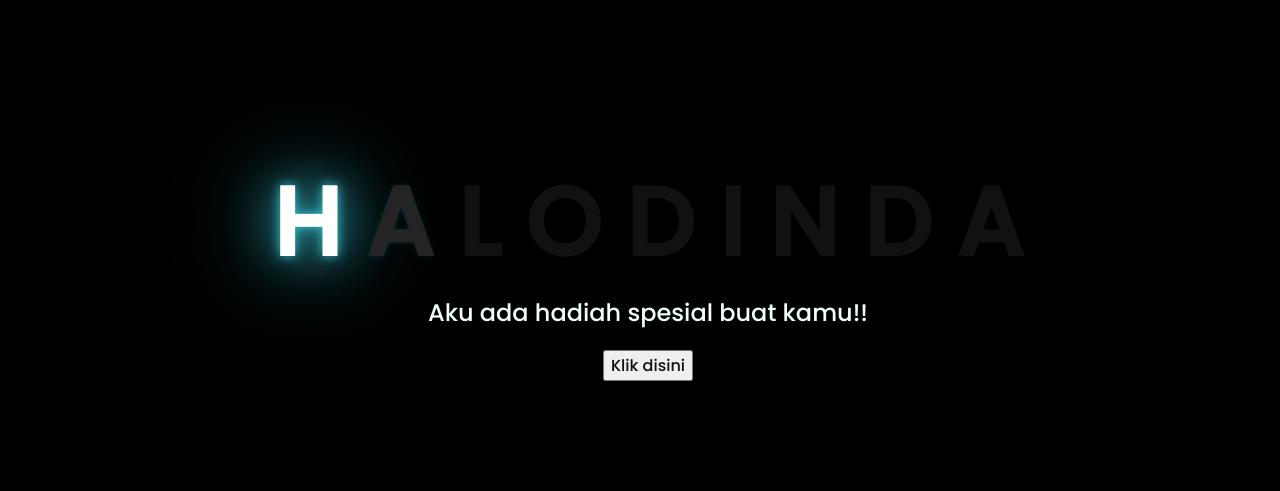
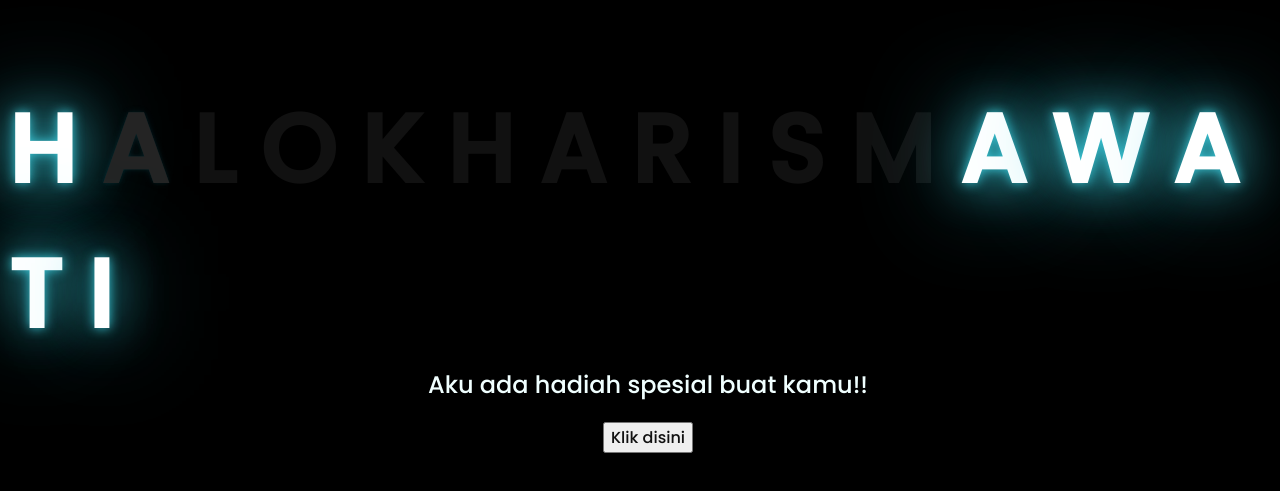
Before and after one commit to Randivakaka/for-you, a plain HTML site: page index.html in a window 1280 px wide. Shown: the part 143-634 px from the top of the page. Drawn offline with Linux system fonts and the light colour scheme.

Commit message:
index.html

```diff
--- a/index.html
+++ b/index.html
@@ -16,11 +16,18 @@
       <span>L</span>
       <span>O</span>
       <span> </span>
-      <span>D</span>
+      <span>K</span>
+      <span>H</span>
+      <span>A</span>
+      <span>R</span>
       <span>I</span>
-      <span>N</span>
-      <span>D</span>
+      <span>S</span>
+      <span>M</span>
       <span>A</span>
+      <span>W</span>
+      <span>A</span>
+      <span>T</span>
+      <span>I</span>
     </div>
     <div class="description">
       <span>Aku ada hadiah spesial buat kamu!!</span>
```
